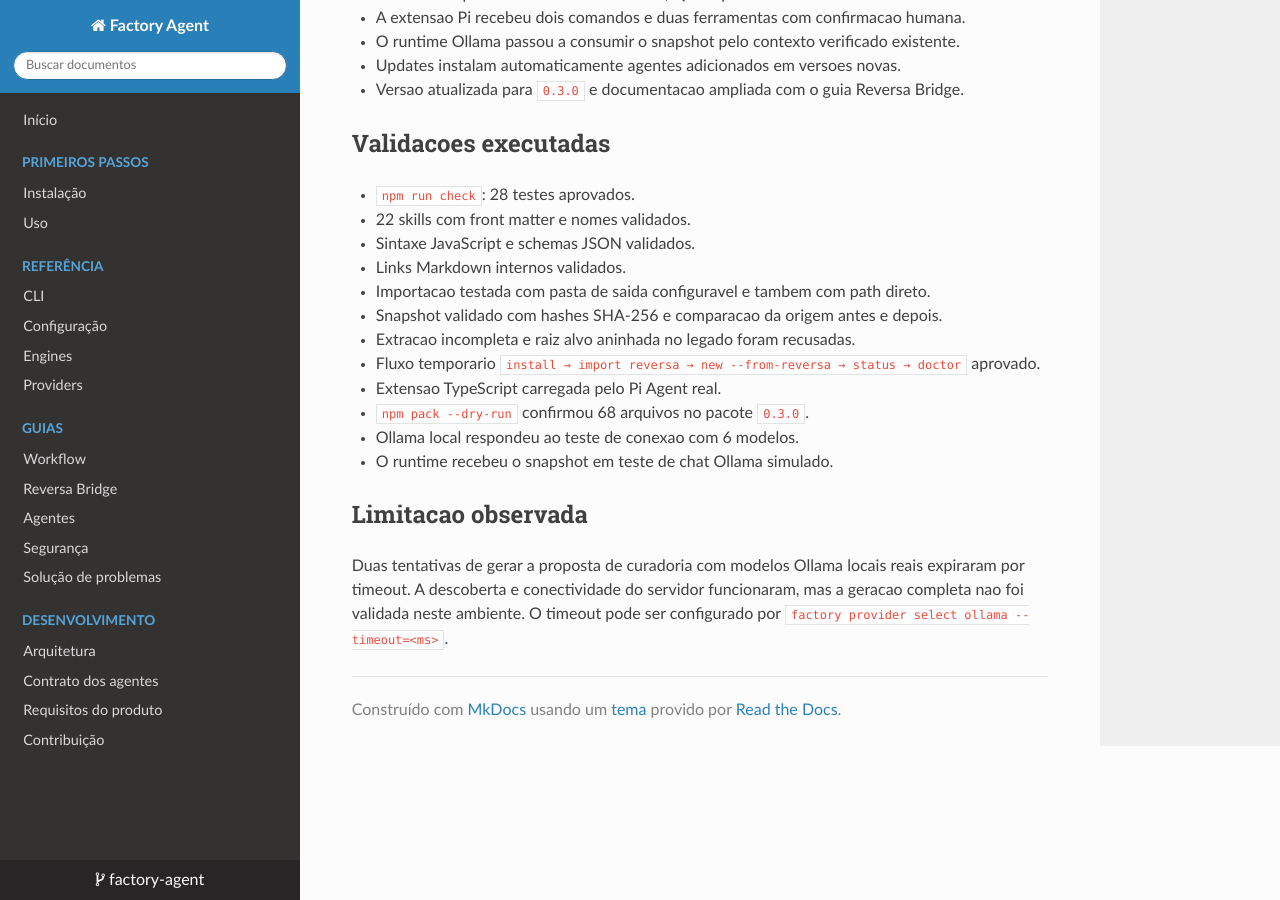
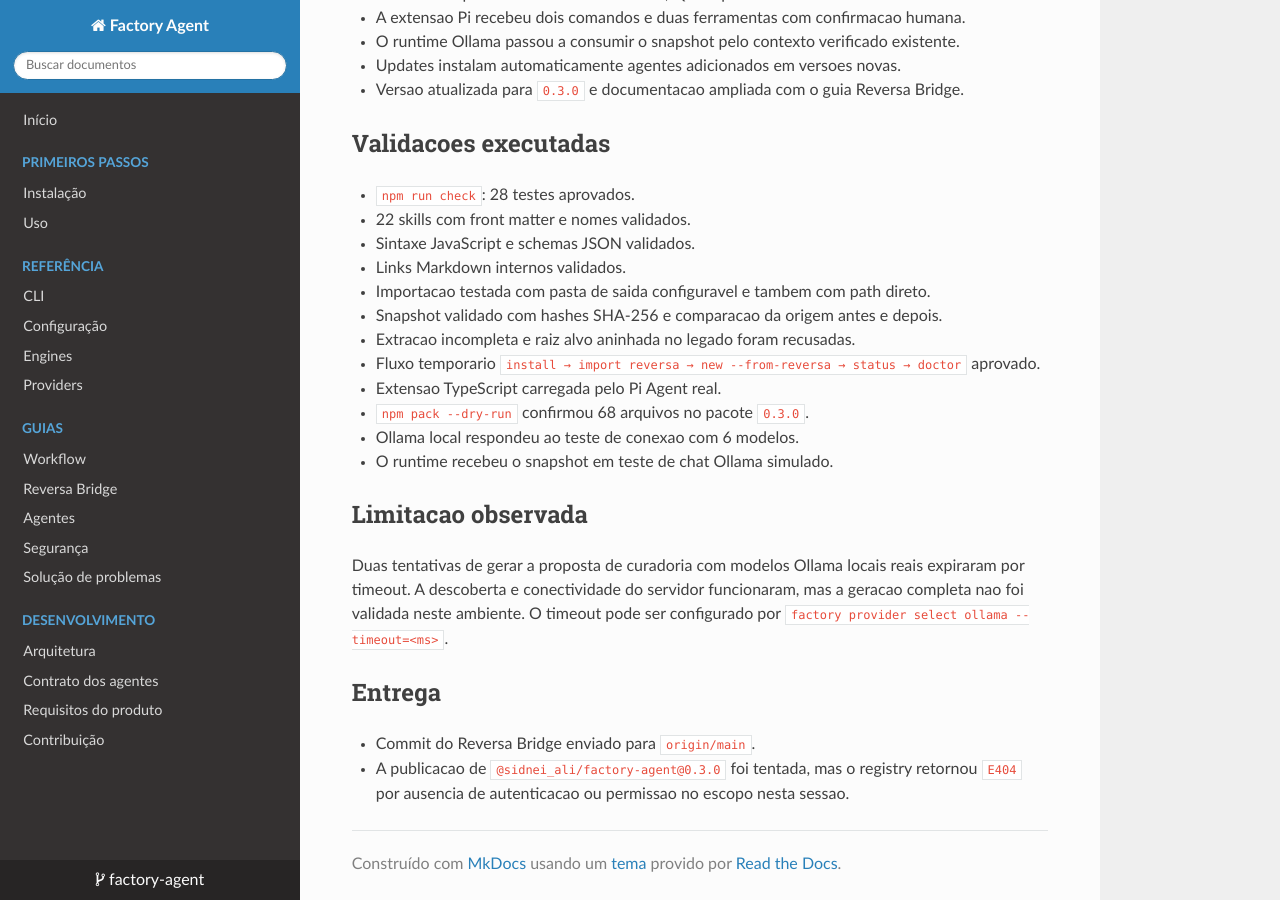
Before and after one commit to sidneiali/factory-agent, an MkDocs documentation site: the page built from docs/20260803193219-add.md, in a window 1280 px wide and 900 px high, scrolled down 531 px. Built offline with MkDocs 1.6.1, drawn with Linux system fonts in a browser that asks for light colours; nearby versions of some CDN libraries.

Commit message:
docs: registrar entrega do Reversa Bridge

```diff
--- a/docs/20260803193219-add.md
+++ b/docs/20260803193219-add.md
@@ -35,3 +35,8 @@ Integrar o Factory Agent aos artefatos produzidos pelo Reversa para que uma extr
 ## Limitacao observada
 
 Duas tentativas de gerar a proposta de curadoria com modelos Ollama locais reais expiraram por timeout. A descoberta e conectividade do servidor funcionaram, mas a geracao completa nao foi validada neste ambiente. O timeout pode ser configurado por `factory provider select ollama --timeout=<ms>`.
+
+## Entrega
+
+- Commit do Reversa Bridge enviado para `origin/main`.
+- A publicacao de `@sidnei_ali/factory-agent@0.3.0` foi tentada, mas o registry retornou `E404` por ausencia de autenticacao ou permissao no escopo nesta sessao.
```
Also changed, not shown: doc/plan.md (+5 -2 lines).
